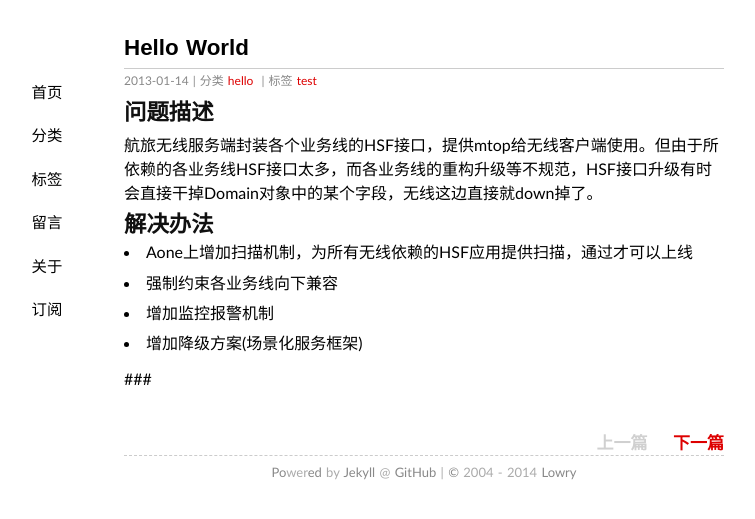
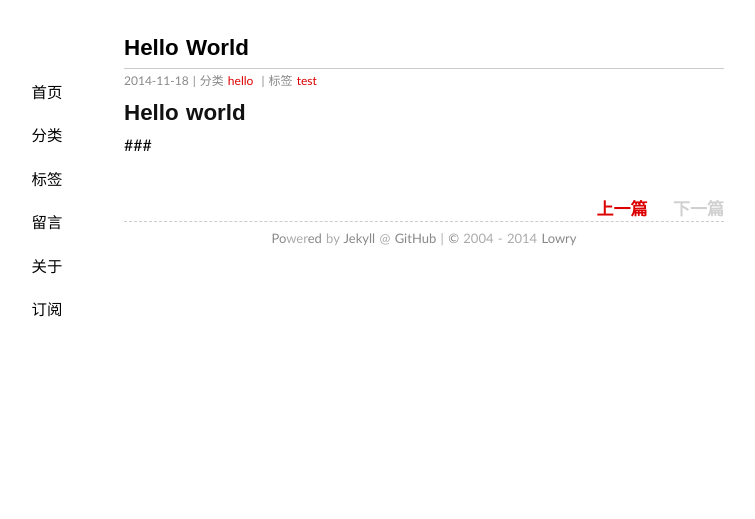
Before and after one commit to codebook/codebook.github.io, a Jekyll site: the page built from _posts/2014-11-18-hello.md, in a window 1280 px wide. Shown: the top 519 px of the page, without its empty margins (216-971 px from the left). Built offline with Jekyll 4.4.1, drawn with Linux system fonts in a browser that asks for light colours; some web fonts are replaced; Markdown is read by kramdown in place of the engine named in the settings; comment, search, counter and statistics services are not loaded.

Commit message:
update hello

```diff
--- a/_posts/2014-11-18-hello.md
+++ b/_posts/2014-11-18-hello.md
@@ -1,20 +1,12 @@
 ---
-date: 2013-01-14 13:19:01+00:00
+date: 2014-11-18 13:19:01+00:00
 layout: post
 title: 'Hello World'
-thread: 813
+thread: 001
 categories: hello
 tags: test
 ---
 
-##问题描述
-航旅无线服务端封装各个业务线的HSF接口，提供mtop给无线客户端使用。但由于所依赖的各业务线HSF接口太多，而各业务线的重构升级等不规范，HSF接口升级有时会直接干掉Domain对象中的某个字段，无线这边直接就down掉了。
-
-
-##解决办法
-- Aone上增加扫描机制，为所有无线依赖的HSF应用提供扫描，通过才可以上线
-- 强制约束各业务线向下兼容
-- 增加监控报警机制
-- 增加降级方案(场景化服务框架)
+##Hello world
 
 ###
```
